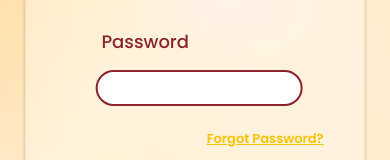
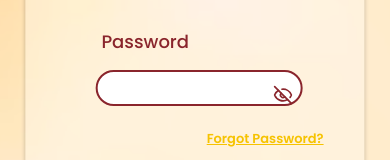
Before and after one commit to hyuxjin/TechHive_Frontend, a React (Create React App) app: page /signin in a window 390 px wide. Shown: the part 386-546 px from the top of the page. Built offline with nearby package versions, Linux system fonts and the light colour scheme; what chartjs-plugin-datalabels would draw is missing.

Commit message:
Updated these files
For password visibility. Hide or show pass

```diff
--- a/src/working student/WSSignUpSignIn/SignIn.css
+++ b/src/working student/WSSignUpSignIn/SignIn.css
@@ -115,6 +115,33 @@
     left: 870px;
 }
 
+.password-input-container {
+    position: absolute;
+    top: 440px;
+    left: 865px;
+    width: 347px;
+    height: 39px; /* Added height */
+}
+
+.eye-icon-button {
+    position: absolute;
+    top: 450px;  /* Adjusted to align with input */
+    right: 300px; /* Adjusted to position on the right side of input */
+    background: none;
+    border: none;
+    cursor: pointer;
+    color: #8a252c;
+    padding: 0;
+    display: flex;
+    align-items: center;
+    justify-content: center;
+    z-index: 1;
+}
+
+.eye-icon-button:hover {
+    color: #f6c301
+}
+
 .id-number-b,
 .P-box {
     position: absolute;
@@ -134,6 +161,7 @@
 
 .P-box {
     top: 440px;
+    padding-right: 40px;
 }
 
 .forgot-password {
@@ -206,7 +234,6 @@
     cursor: pointer;
 }
 
-/* Password reset components styles */
 .password-reset-overlay {
     position: fixed;
     top: 0;
@@ -267,7 +294,6 @@
     background-color: #6d1e23;
 }
 
-/* New styles for resend code and timer */
 .resend-code-container {
     display: flex;
     justify-content: center;
@@ -295,7 +321,6 @@
     color: #8a252c;
 }
 
-/* New styles for the password reset back button */
 .reset-back-button {
     position: absolute;
     top: 10px;
@@ -395,7 +420,6 @@
     transform: scale(1.05);
 }
 
-/* Media queries */
 @media (max-width: 768px) {
     .back-bgSI {
         top: 10%;
@@ -464,21 +488,37 @@
         top: 49%;
     }
 
-    .id-number-b,
-    .P-box {
-        top: auto;
+    .password-input-container {
+        position: absolute;
+        top: 54%;
+        left: 51%;
+        transform: translateX(-50%);
+        width: 53%;
+    }
+
+    .eye-icon-button {
+        position: absolute;
+        top: 56%;  /* Match P-box positioning */
+        right: 25%;  /* Adjust to align with input's right edge */
+        transform: translateY(-50%);
+        z-index: 2;
+    }
+
+    .id-number-b {
+        top: 38%;
         left: 51%;
         transform: translateX(-50%);
         width: 53%;
         height: 36px;
     }
 
-    .id-number-b {
-        top: 38%;
-    }
-
     .P-box {
-        top: 54%;
+        top: 54%;  /* Align with container */
+        left: 51%;
+        transform: translateX(-50%);
+        width: 53%;
+        height: 36px;
+        position: absolute;
     }
 
     .SIContainer {
@@ -529,7 +569,7 @@
     .q4,
     .q5 {
         top: auto;
-        left: 68%;
+        left: 70%;
         transform: translateX(-50%);
         width: 80%;
         font-size: 18px;
@@ -537,6 +577,7 @@
 
     .q4 {
         top: 83%;
+        left: 70%;
     }
 
     .q5 {
@@ -565,31 +606,24 @@
         font-size: 14px;
     }
 
-    .resend-code,
-    .countdown {
-        font-size: 12px;
-    }
-
     .modal-overlay {
-        align-items: flex-start;
-        padding-top: 60px;
+        padding-top: 40px;
     }
 
     .modal-content {
-        max-width: 80%;
-        width: calc(100% - 40px);
-        padding: 15px;
-        margin: 0 auto;
+        max-width: 90%;
+        width: calc(100% - 30px);
+        padding: 12px;
     }
 
     .modal-content p {
-        font-size: 14px;
-        margin-bottom: 15px;
+        font-size: 13px;
+        margin-bottom: 12px;
     }
 
     .modal-ok {
-        font-size: 14px;
-        padding: 8px 16px;
+        font-size: 13px;
+        padding: 7px 14px;
     }
 }
 
@@ -667,6 +701,19 @@
         top: 49%;
     }
 
+    .password-input-container {
+        width: 53%;
+        top: 54%;
+    }
+
+    .eye-icon-button {
+        position: absolute;
+        top: 57%;
+        right: 25%;
+        transform: translateY(-50%);
+        z-index: 2;
+    }
+
     .id-number-b,
     .P-box {
         top: auto;
@@ -682,6 +729,11 @@
 
     .P-box {
         top: 54%;
+        left: 51%;
+        transform: translateX(-50%);
+        width: 53%;
+        height: 36px;
+        position: absolute;
     }
 
     .SIContainer {
--- a/src/working student/WSSignUpSignIn/SignIn.js
+++ b/src/working student/WSSignUpSignIn/SignIn.js
@@ -1,5 +1,6 @@
 import React, { useState, useCallback, useEffect } from "react";
 import { useNavigate } from "react-router-dom";
+import { Eye, EyeOff } from 'lucide-react';
 import axios from "../../services/axiosInstance";
 import "./SignIn.css";
 
@@ -19,6 +20,7 @@ const SignIn = () => {
   const [isModalOpen, setIsModalOpen] = useState(false);
   const [modalMessage, setModalMessage] = useState("");
   const [modalType, setModalType] = useState(""); // "error" or "success"
+  const [showPassword, setShowPassword] = useState(false);
 
   useEffect(() => {
     let timer;
@@ -38,6 +40,10 @@ const SignIn = () => {
     setIsModalOpen(false);
     setModalMessage("");
     setModalType("");
+  };
+
+  const togglePasswordVisibility = () => {
+    setShowPassword(!showPassword);
   };
 
   // Updated safe stringify to avoid circular reference issue and deep nesting
@@ -241,11 +247,22 @@ const SignIn = () => {
       />
       <div className="P-name">Password</div>
       <input
-        className="P-box"
-        type="password"
-        value={passwordValue}
-        onChange={handlePasswordChange}
-      />
+    className="P-box"
+    type={showPassword ? "text" : "password"}
+    value={passwordValue}
+    onChange={handlePasswordChange}
+  />
+  <button
+  type="button"
+  onClick={togglePasswordVisibility}
+  className="eye-icon-button"
+  >
+  {!showPassword ? (
+    <EyeOff size={20} />
+  ) : (
+    <Eye size={20} />
+  )}
+</button>
       <div className="forgot-password" onClick={handleForgotPasswordClick}>
         Forgot Password?
       </div>
```
